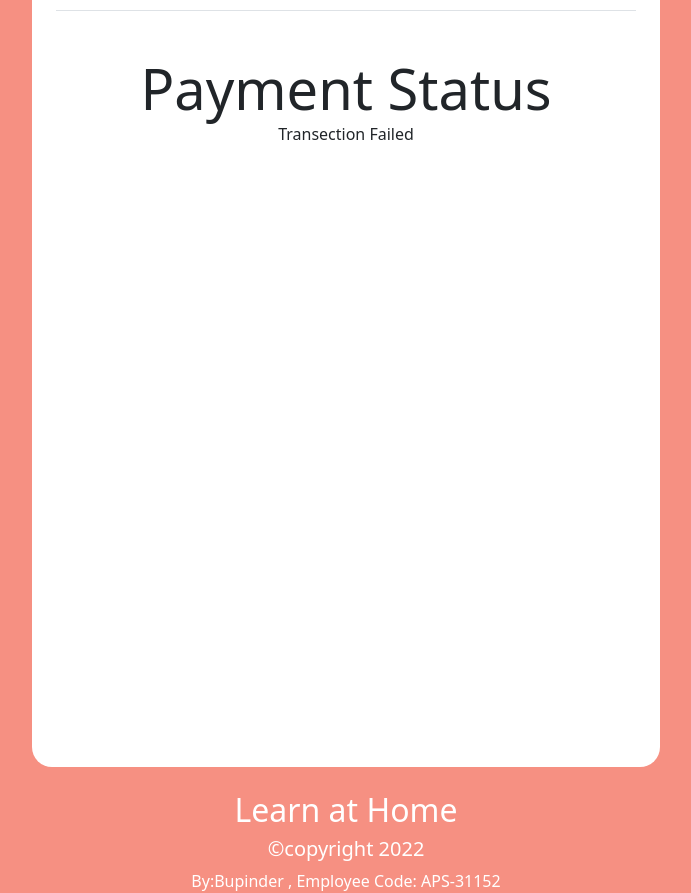
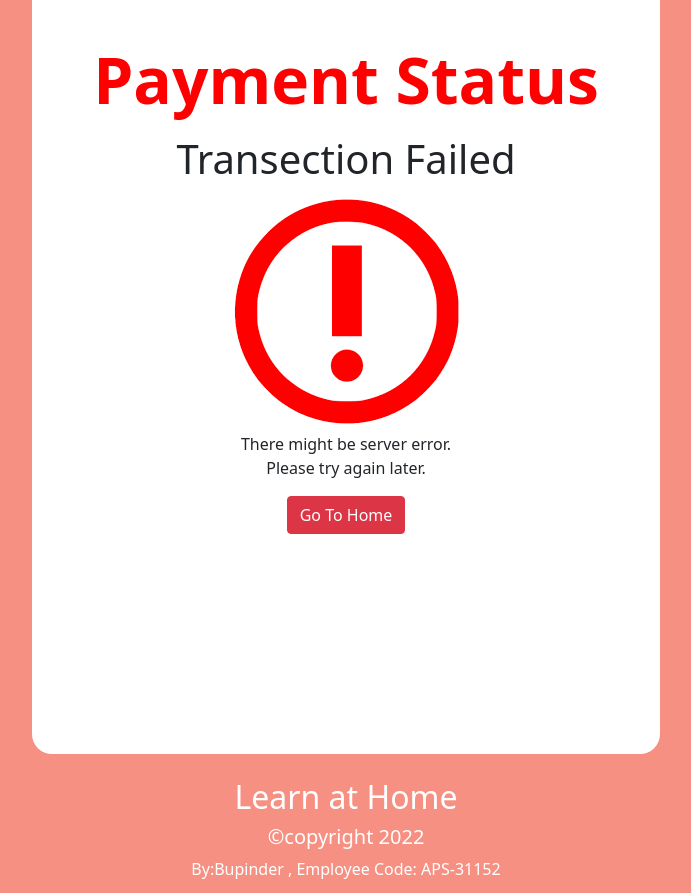
Before and after one commit to bhupinder2121221/Lear-At-Home-Final, a Django app: page /check-payment/paytm/1/1/1/1 in a window 1280 px wide. Shown: the part 102-995 px from the top of the page, without its empty margins (294-985 px from the left). Run offline with Django 4.2, Linux system fonts and the light colour scheme; some libraries are stand-ins or nearby versions.

Commit message:
Finishing Done

```diff
--- a/learnAtHome/blog/views.py
+++ b/learnAtHome/blog/views.py
@@ -1043,6 +1043,7 @@ class LecturesView(LoginRequiredMixin, View):
         else:
             context['nodata'] = True
             context['videos_data'] = {}
+        print(data)
         return render(request, 'vidoeLectures.html', context)
 
 # ----------------- end classroom -------------------
@@ -1312,6 +1313,7 @@ def paymentCheckingView(request, id, email, tprice, address):
         # profile=profile_response.json(),
         # otherdata=aditional_data,
         status="Transection Failed",
+        transection = True
     )
     param_data = {}
     print("parameters dic", param_dict)
--- a/learnAtHome/templates/base.html
+++ b/learnAtHome/templates/base.html
@@ -62,6 +62,8 @@
 
     <div id="basediv" class="container-fluid" style="max-width: 628px;">
         <!-- profile section -->
+
+        {% if not transection %}
         <div class="row">
             <div class="col-12">
                 <div class="container-fluid">
@@ -70,9 +72,10 @@
                             <div class="col-12">
                                 <div class="container-fluid" style="position: fixed;">
                                 <h5 class="text-center" style="padding-top: 20px; display:inline-block ;">Profile</h5>
-                                <div onclick="navbarsection()" class="navbarclosebtn">X</div>
+                                <div onclick="navbarsection()" class="navbarclosebtn" style="    position: relative;
+                                top: -51px;">X</div>
 
-                                <div class="card profile" style="border:none;width:100%" >
+                                <div class="card profile" style="border:none;top: -60px; width:100%" >
 
                                     <img class="profilePic" src="{% static 'images/anonymous.jpeg'%}" alt="profile pic" />
                                      <div class="card-body">
@@ -105,9 +108,10 @@
                             <div class="col-3">
                                 <div class="container-fluid" style="position: fixed;">
                                 <h5 class="text-center" style="padding-top: 20px;">Profile</h5>
-                                <div onclick="navbarsection()" class="navbarclosebtn">X</div>
+                                <div onclick="navbarsection()" class="navbarclosebtn" style="    position: relative;
+                                top: -51px;">X</div>
 
-                                <div class="card profile" style="width: 100%;border:none; cursor: pointer;" >
+                                <div class="card profile" style="width: 100%;border:none;top: -60px; cursor: pointer;" >
                                     <div onclick="editprofileredirect()" class="container text-end" style="    position: relative;
                                     top: 33px;">
                                     <i class="fa-solid fa-pen-to-square" style="font-size: 1.5rem;"></i>
@@ -155,6 +159,7 @@
                         </div>
                 </div>
         </div>
+        {% endif %}
 
         <!-- profile section -->
 
@@ -162,6 +167,7 @@
         <div class="row " style="min-height: 100vh;">
             <div class="col-12">
                 <h1  class="text-start ml-2 text-light" style="font-size: 2.2rem;display: inline-block;margin-top: 4px;margin-left: 10px;">Learn At Home</h1>
+                {% if not transection %}
                 <span  class="profilemenu">
                     {% if not user %}
                     <img onclick="navbarsection()" class="profilelinkimage" src="{% static 'images/anonymous.jpeg'%}" alt="profile pic" />
@@ -172,6 +178,7 @@
 
                     {% endif %}
                 </span>
+                {% endif %}
             </div>
             <div class="col-12" style="padding: 0px;">
                  <div class="container main-page" style="min-height: 100vh;padding-left: 0px;padding-right: 0px;">
--- a/learnAtHome/templates/placeorder.html
+++ b/learnAtHome/templates/placeorder.html
@@ -33,7 +33,7 @@
             </div>
           </div>
           <div class="col-6 my-3">
-            <span>$</span>
+            <span>&#8377</span>
             <span id="tot-price">{{product.price}}</span>
             <span>X</span>
 
@@ -188,9 +188,9 @@
       <button type="submit"  class="btn btn-danger" style="width: 100%;
       font-size: 1.3rem;
       font-weight: bolder;
-      margin-bottom: 25px;">Place Order <span id="pricebtn" style="color: yellow;
+      margin-bottom: 25px;">Place Order &#8377<span id="pricebtn" style="color: yellow;
     font-weight: bold;
-    margin: 1px 9px 0px;"></span></button>
+    margin: 1px 9px 0px;">0</span></button>
       </form>
     </main>
   </div>
--- a/learnAtHome/templates/transectionStatus.html
+++ b/learnAtHome/templates/transectionStatus.html
@@ -1,6 +1,31 @@
-{% extends 'base.html' %} {% block blogs %}
+{% extends 'base.html' %}{% load static %} {% block blogs %}
 <div class="container">
-  <div class="display-4 text-center">Payment Status</div>
-  <div class="text-center">{{status}}</div>
+  <div class="display-3 text-center" style="font-weight: bolder; color: red">
+    Payment Status
+  </div>
+  {% if status == 'Ordered Successfully'%}
+  <div
+    class="display-6 mt-3 text-center"
+    style="color: green; font-weight: bold"
+  >
+    {{status}}
+  </div>
+  <div class="container">
+    <img class="img-fluid" src="{% static 'images/greentick.png' %}" />
+  </div>
+  {% else %}
+  <div class="display-6 mt-3 text-center">{{status}}</div>
+  <div class="container text-center mt-3">
+    <img class="img-fluid" src="{% static 'images/redalert1.png' %}" />
+  </div>
+  {% endif %}
+  <div class="container text-center mt-2">
+    {% if status == 'Ordered Successfully'%}
+    <a href="{% url 'defaultHomeUrl' %}" class="btn btn-success">Go To Home</a>
+    {% else%}
+    <p>There might be server error. <br />Please try again later.</p>
+    <a href="{% url 'defaultHomeUrl' %}" class="btn btn-danger">Go To Home</a>
+    {% endif %}
+  </div>
 </div>
 {% endblock blogs%}
```
Also changed, not shown: learnAtHome/templates/classroom.html (+27 -1 lines), learnAtHome/templates/vidoeLectures.html (+2 -7 lines), learnAtHome/blog/static/images/dog.jpeg (added), learnAtHome/blog/static/images/greentick.png (added), learnAtHome/blog/static/images/redalert.png (added), learnAtHome/blog/static/images/redalert1.png (added).
